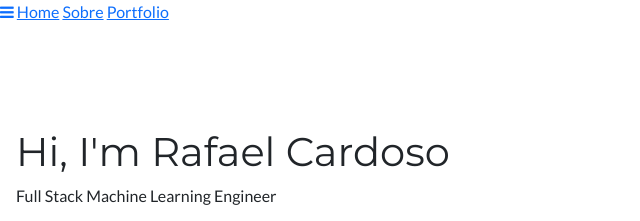
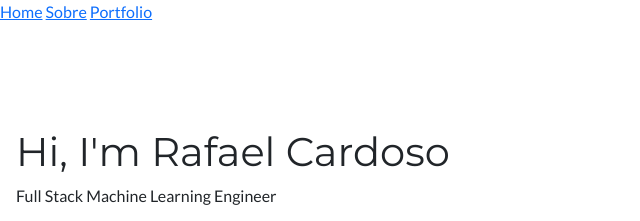
Before and after one commit to rafaelfcardoso/rafaelfcardoso.github.io, a plain HTML site: page index.html in a window 1280 px wide. Shown: the top 221 px of the page, 0-640 px from the left. Drawn offline with nearby package versions, Linux system fonts and the light colour scheme.

Commit message:
Update Index.html

```diff
--- a/index.html
+++ b/index.html
@@ -14,7 +14,7 @@
 <!-- Navbar -->
 <div >
   <div class="top">
-    <a class="" href="javascript:void(0);" onclick="myFunction()" title="Toggle Navigation Menu"><i class="fa fa-bars"></i></a>
+    <!-- <a class="" href="javascript:void(0);" onclick="myFunction()" title="Toggle Navigation Menu"><i class="fa fa-bars"></i></a> -->
     <a href="#home">Home</a>
     <a href="#about" class="">Sobre</a>
     <!-- <a href="#" class="">Resumo</a> -->
```
